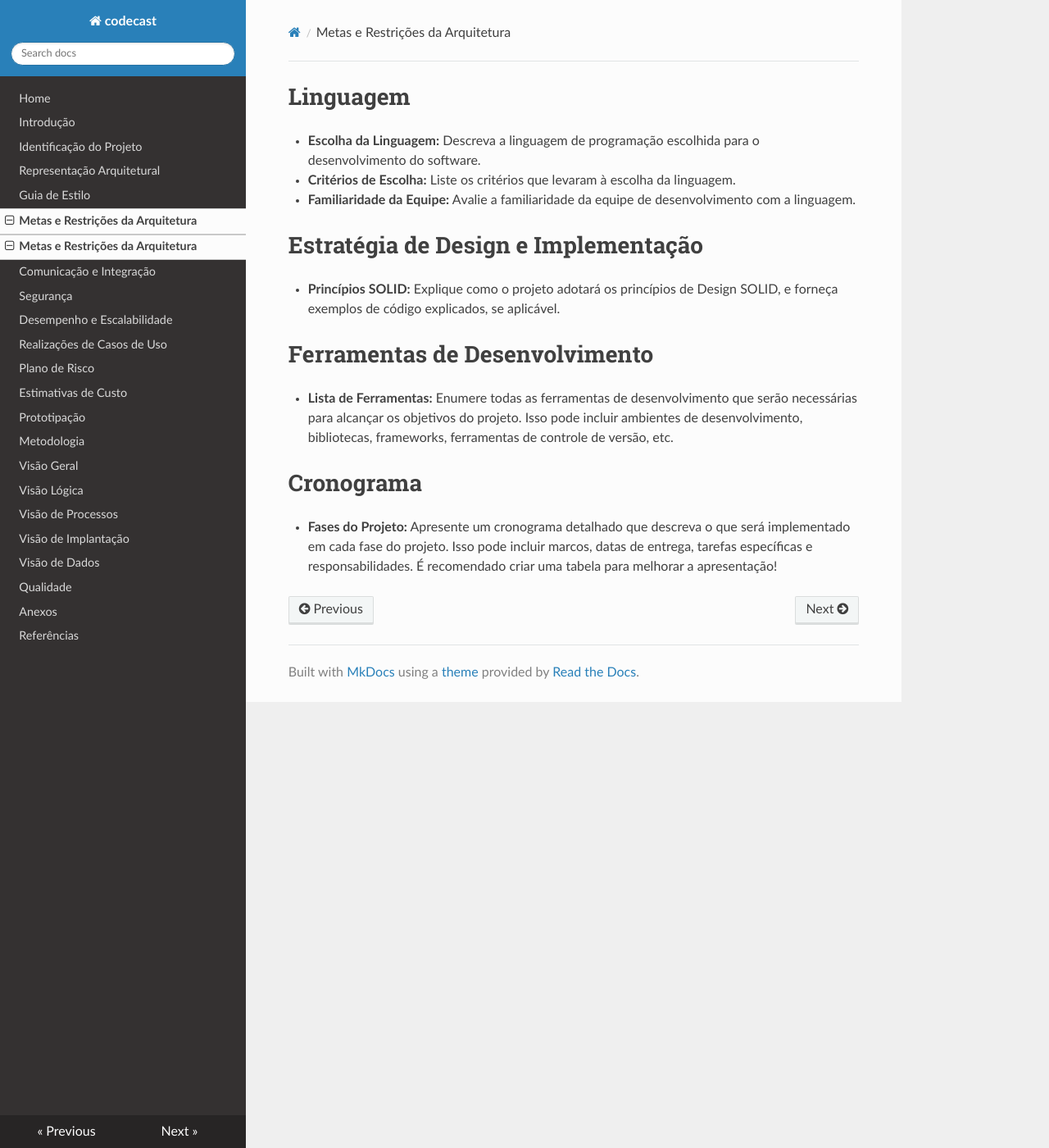
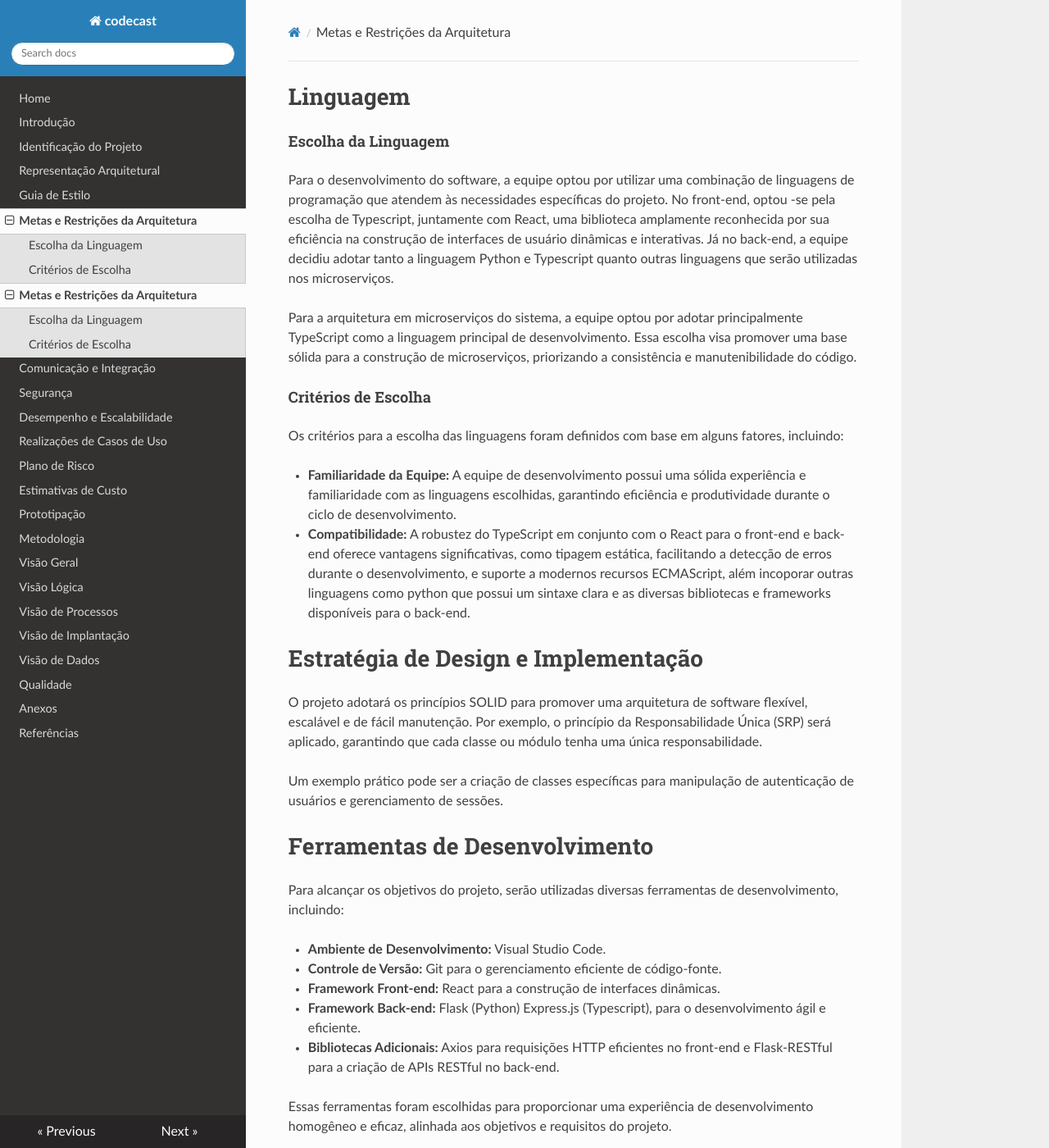
Before and after one commit to Vitor-Silva27/codecast, an MkDocs documentation site: the page built from docs/metas.md, in a window 1280 px wide and 1400 px high. Shown: the whole window at 82% size. Built offline with MkDocs 1.6.1, drawn with Linux system fonts in a browser that asks for light colours; nearby versions of some CDN libraries.

```diff
--- a/docs/metas.md
+++ b/docs/metas.md
@@ -1,13 +1,33 @@
 # Linguagem
-- **Escolha da Linguagem:** Descreva a linguagem de programação escolhida para o desenvolvimento do software.
-- **Critérios de Escolha:** Liste os critérios que levaram à escolha da linguagem.
-- **Familiaridade da Equipe:** Avalie a familiaridade da equipe de desenvolvimento com a linguagem.
+
+#### Escolha da Linguagem
+Para o desenvolvimento do software, a equipe optou por utilizar uma combinação de linguagens de programação que atendem às necessidades específicas do projeto. No front-end, optou -se pela escolha de Typescript, juntamente com React, uma biblioteca amplamente reconhecida por sua eficiência na construção de interfaces de usuário dinâmicas e interativas. Já no back-end, a equipe decidiu adotar tanto a linguagem Python e Typescript quanto outras linguagens que serão utilizadas nos microserviços.
+
+Para a arquitetura em microserviços do sistema, a equipe optou por adotar principalmente TypeScript como a linguagem principal de desenvolvimento. Essa escolha visa promover uma base sólida para a construção de microserviços, priorizando a consistência e manutenibilidade do código.
+
+#### Critérios de Escolha
+Os critérios para a escolha das linguagens foram definidos com base em alguns fatores, incluindo:
+
+- **Familiaridade da Equipe:** A equipe de desenvolvimento possui uma sólida experiência e familiaridade com as linguagens escolhidas, garantindo eficiência e produtividade durante o ciclo de desenvolvimento.
+
+- **Compatibilidade:** A robustez do TypeScript em conjunto com o React para o front-end e back-end oferece vantagens significativas, como tipagem estática, facilitando a detecção de erros durante o desenvolvimento, e suporte a modernos recursos ECMAScript, além incoporar outras linguagens como python que possui um sintaxe clara e as diversas bibliotecas e frameworks disponíveis para o back-end.
 
 # Estratégia de Design e Implementação
-- **Princípios SOLID:** Explique como o projeto adotará os princípios de Design SOLID, e forneça exemplos de código explicados, se aplicável.
+O projeto adotará os princípios SOLID para promover uma arquitetura de software flexível, escalável e de fácil manutenção. Por exemplo, o princípio da Responsabilidade Única (SRP) será aplicado, garantindo que cada classe ou módulo tenha uma única responsabilidade.
+
+Um exemplo prático pode ser a criação de classes específicas para manipulação de autenticação de usuários e gerenciamento de sessões.
 
 # Ferramentas de Desenvolvimento
-- **Lista de Ferramentas:** Enumere todas as ferramentas de desenvolvimento que serão necessárias para alcançar os objetivos do projeto. Isso pode incluir ambientes de desenvolvimento, bibliotecas, frameworks, ferramentas de controle de versão, etc.
+Para alcançar os objetivos do projeto, serão utilizadas diversas ferramentas de desenvolvimento, incluindo:
+
+- **Ambiente de Desenvolvimento:** Visual Studio Code.
+- **Controle de Versão:** Git para o gerenciamento eficiente de código-fonte.
+- **Framework Front-end:** React para a construção de interfaces dinâmicas.
+- **Framework Back-end:** Flask (Python) Express.js (Typescript), para o desenvolvimento ágil e eficiente.
+- **Bibliotecas Adicionais:** Axios para requisições HTTP eficientes no front-end e Flask-RESTful para a criação de APIs RESTful no back-end.
+
+Essas ferramentas foram escolhidas para proporcionar uma experiência de desenvolvimento homogêneo e eficaz, alinhada aos objetivos e requisitos do projeto.
+
 
 # Cronograma
 - **Fases do Projeto:** Apresente um cronograma detalhado que descreva o que será implementado em cada fase do projeto. Isso pode incluir marcos, datas de entrega, tarefas específicas e responsabilidades. É recomendado criar uma tabela para melhorar a apresentação!
```
Also changed, not shown: docs/dados.md (+6 -1 lines), docs/introducao.md (+10 -8 lines).
